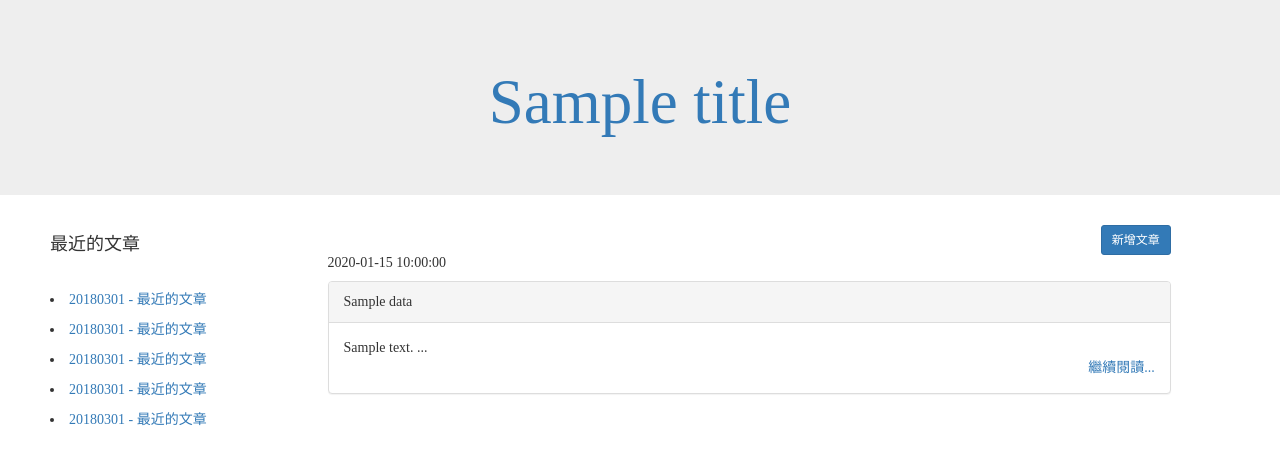
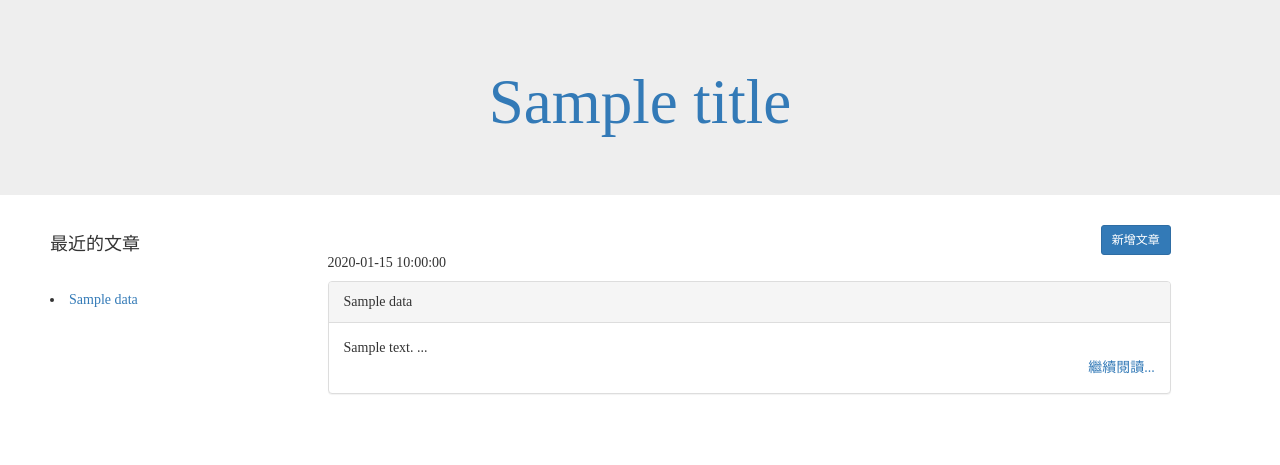
Before and after one commit to wai-imyen/myframework, a PHP site: template app/View/article/index.php in a window 1280 px wide. Shown: the top 465 px of the page. Run offline with PHP 8.4, Linux system fonts and the light colour scheme; the template is opened without the code that fills it: most values are stand-ins (such as "Sample title", 1, 10 or a date in 2020); some libraries are stand-ins or nearby versions.

Commit message:
修改文章列表最近文章

```diff
--- a/app/View/article/index.php
+++ b/app/View/article/index.php
@@ -3,15 +3,13 @@
 		<div class="" style="margin-left: 50px;">
 			<h4>最近的文章</h4><br>
 			<div style="line-height: 30px">
-				<li><a href="">20180301 - 最近的文章</a></li>
-				<li><a href="">20180301 - 最近的文章</a></li>
-				<li><a href="">20180301 - 最近的文章</a></li>
-				<li><a href="">20180301 - 最近的文章</a></li>
-				<li><a href="">20180301 - 最近的文章</a></li>
+				<? for($i=0;$i<7;$i++):?>
+					<? if(isset($datas[$i])):?>
+					<li><a href="article/show/<?=$datas[$i]['id']?>"><?=$datas[$i]['title']?></a></li>
+					<? endif;?>
+				<? endfor;?>
 			</div>
-
 		</div>
-
 	</div>
 	<div class="col-md-8 col-xs-12  articleIndex">
 		<a href="article/create" role='btn' class='btn btn-primary btn-sm pull-right' >新增文章</a><br>
--- a/index.php
+++ b/index.php
@@ -29,8 +29,6 @@ require(ROOT_PATH .'vendor/autoload.php');
 // 框架
 require(ROOT_PATH .'system/Framework.php');
 
-// 輔助函式
-include(DIR_SYSTEM .'helpers/function.php');
 
 // 啟動框架
 (new Yen\Framework($_config))->run();
```
